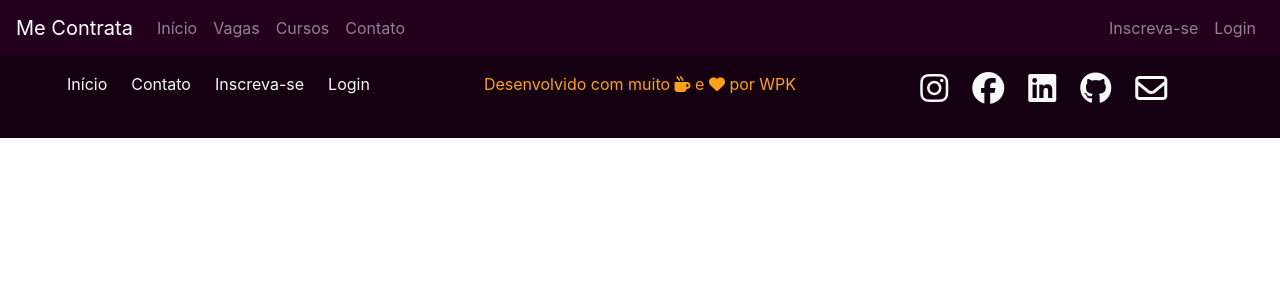
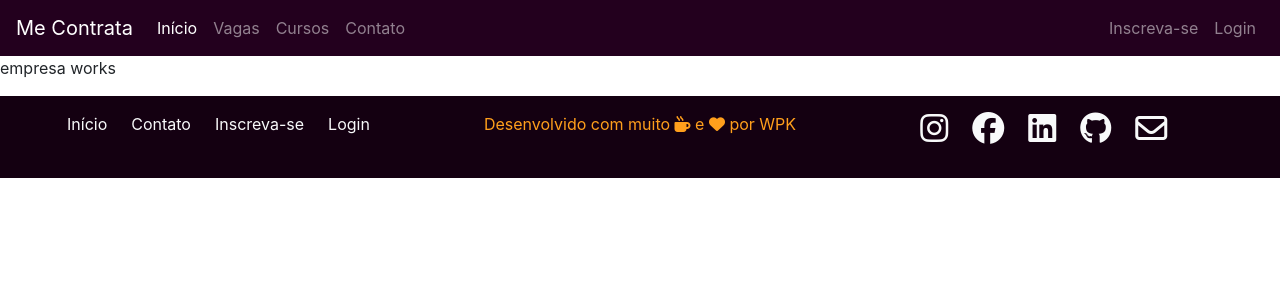
Before and after one commit to PedroSalvino/projeto-me-contrata-2021, an Angular app: page /empresa in a window 1280 px wide. Before the commit this address led to /. Shown: the top 300 px of the page. Built offline with nearby package versions, Linux system fonts and the light colour scheme.

Commit message:
1 file modified, 3 added

```diff
--- a/src/app/app.module.ts
+++ b/src/app/app.module.ts
@@ -16,6 +16,7 @@ import { AreaUsuarioComponent } from './area-usuario/area-usuario.component';
 import { ConfirmacaoComponent } from './confirmacao/confirmacao.component';
 import { AreaVagasComponent } from './area-vagas/area-vagas.component';
 import { VagaComponent } from './vaga/vaga.component';
+import { EmpresaComponent } from './empresa/empresa.component';
 
 @NgModule({
   imports: [
@@ -28,6 +29,7 @@ import { VagaComponent } from './vaga/vaga.component';
       { path: 'usuario', component: AreaUsuarioComponent },
       { path: 'vagas', component: AreaVagasComponent },
       { path: 'vaga', component: VagaComponent },
+      { path: 'empresa', component: EmpresaComponent },
     ]),
   ],
   declarations: [
@@ -44,6 +46,7 @@ import { VagaComponent } from './vaga/vaga.component';
     ConfirmacaoComponent,
     AreaVagasComponent,
     VagaComponent,
+    EmpresaComponent,
   ],
   bootstrap: [AppComponent],
 })
--- /dev/null
+++ b/src/app/empresa/empresa.component.html
@@ -0,0 +1 @@
+<p>empresa works</p>
--- /dev/null
+++ b/src/app/empresa/empresa.component.ts
@@ -0,0 +1,15 @@
+import { Component, OnInit } from '@angular/core';
+
+@Component({
+  selector: 'app-empresa',
+  templateUrl: './empresa.component.html',
+  styleUrls: ['./empresa.component.css']
+})
+export class EmpresaComponent implements OnInit {
+
+  constructor() { }
+
+  ngOnInit() {
+  }
+
+}
```
Also changed, not shown: src/app/empresa/empresa.component.css (added).
